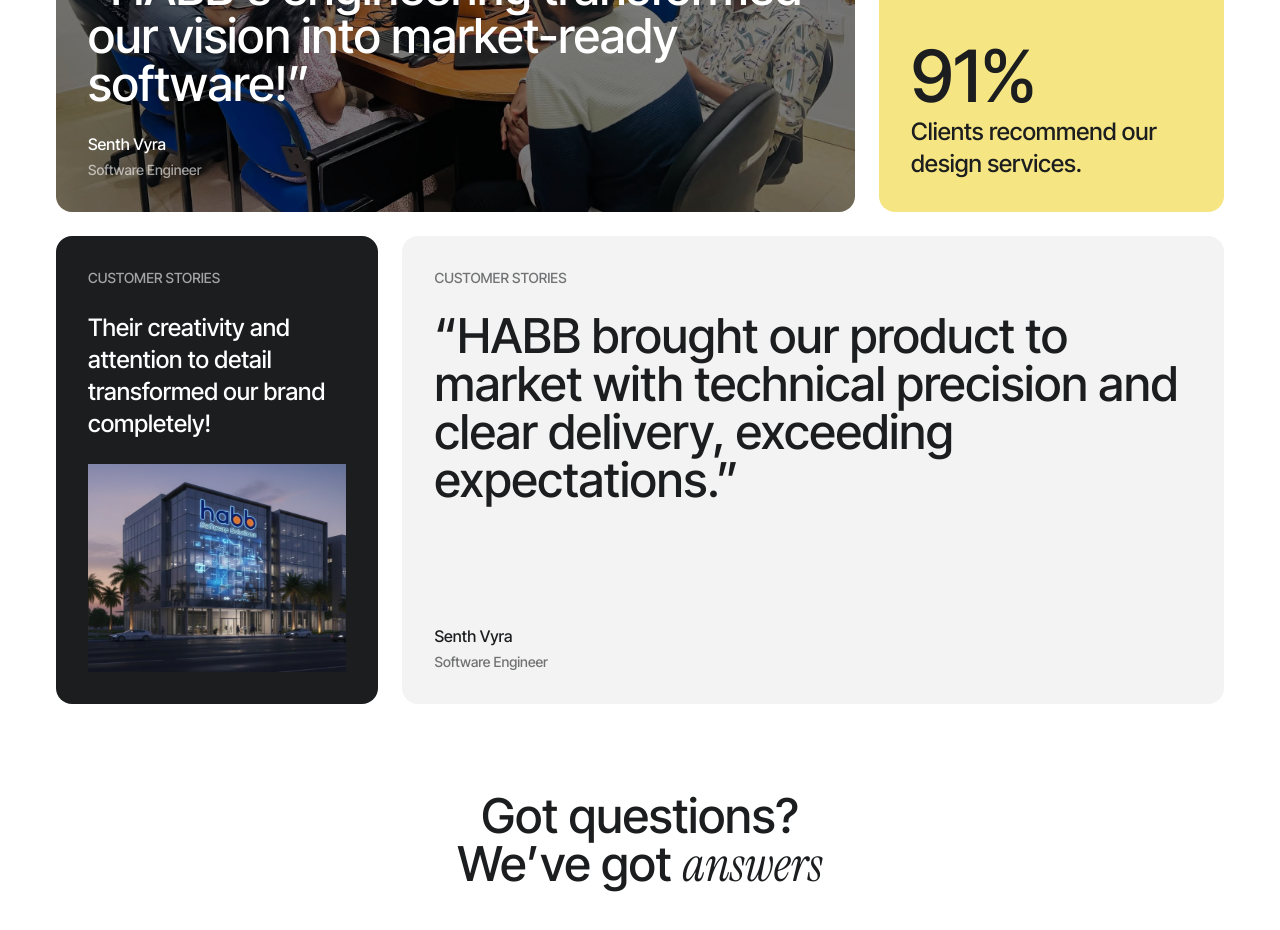
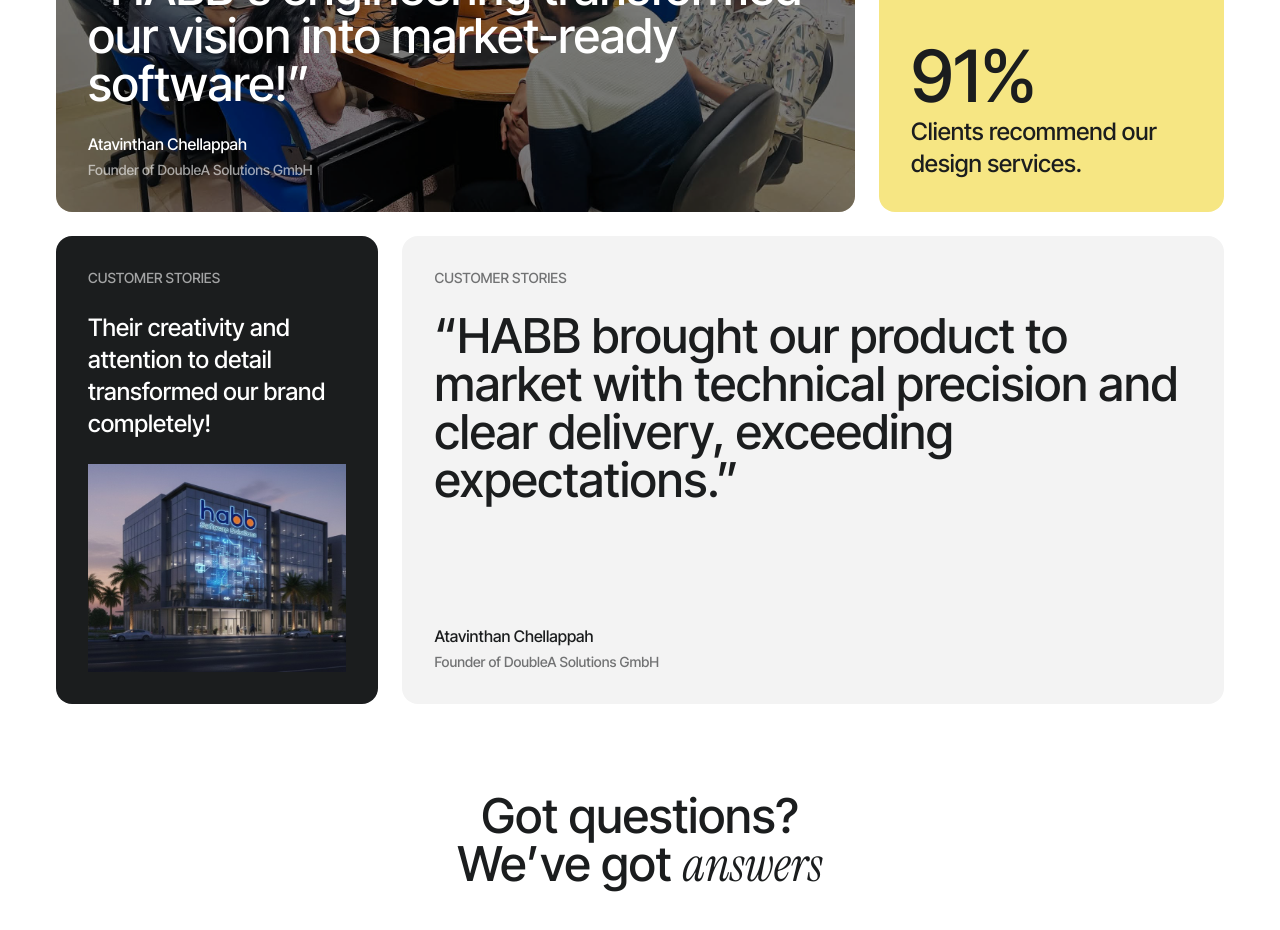
Before and after one commit to HabbInc/habblanka-newOfficialSite-2026, a Next.js app: page / in a window 1280 px wide. Shown: the part 4540-5470 px from the top of the page. Built offline with nearby package versions, Linux system fonts and the light colour scheme; no server answers.

Commit message:
fix: update customer name and title in CustomerStories component

```diff
--- a/src/app/components/home/customer-stories/index.tsx
+++ b/src/app/components/home/customer-stories/index.tsx
@@ -34,9 +34,9 @@
                       “HABB's engineering transformed our vision into market-ready software!”
                     </h3>
                     <div className="flex flex-col gap-1">
-                      <p className="text-white font-medium">Senth Vyra</p>
+                      <p className="text-white font-medium">Atavinthan Chellappah</p>
                       <p className="text-white/60 text-sm font-medium">
-                        Software Engineer
+                        Founder of DoubleA Solutions GmbH
                       </p>
                     </div>
                   </div>
@@ -97,9 +97,9 @@
                     </h2>
                   </div>
                   <div className="flex flex-col gap-1">
-                    <p className="font-medium">Senth Vyra</p>
+                    <p className="font-medium">Atavinthan Chellappah</p>
                     <p className="text-dark_black/60 dark:text-white/60 text-sm font-medium">
-                      Software Engineer
+                      Founder of DoubleA Solutions GmbH
                     </p>
                   </div>
                 </div>
```
